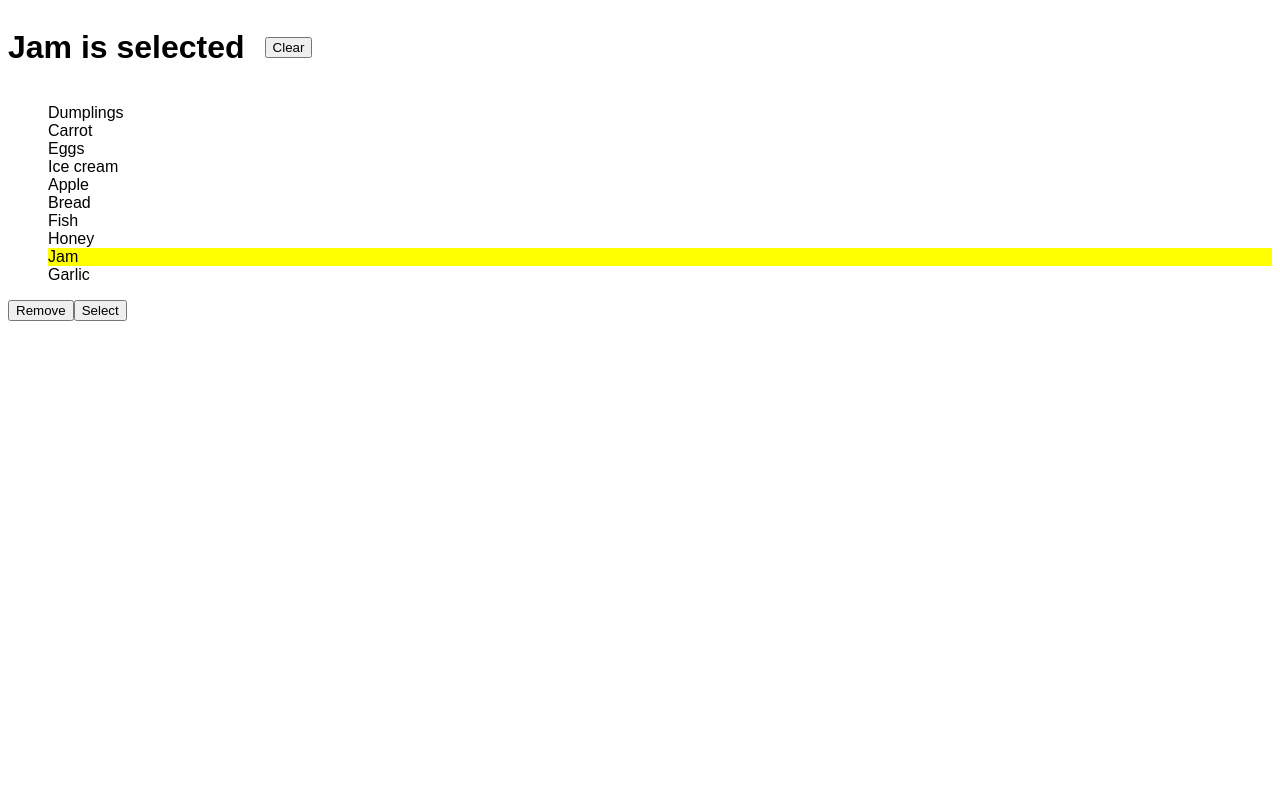
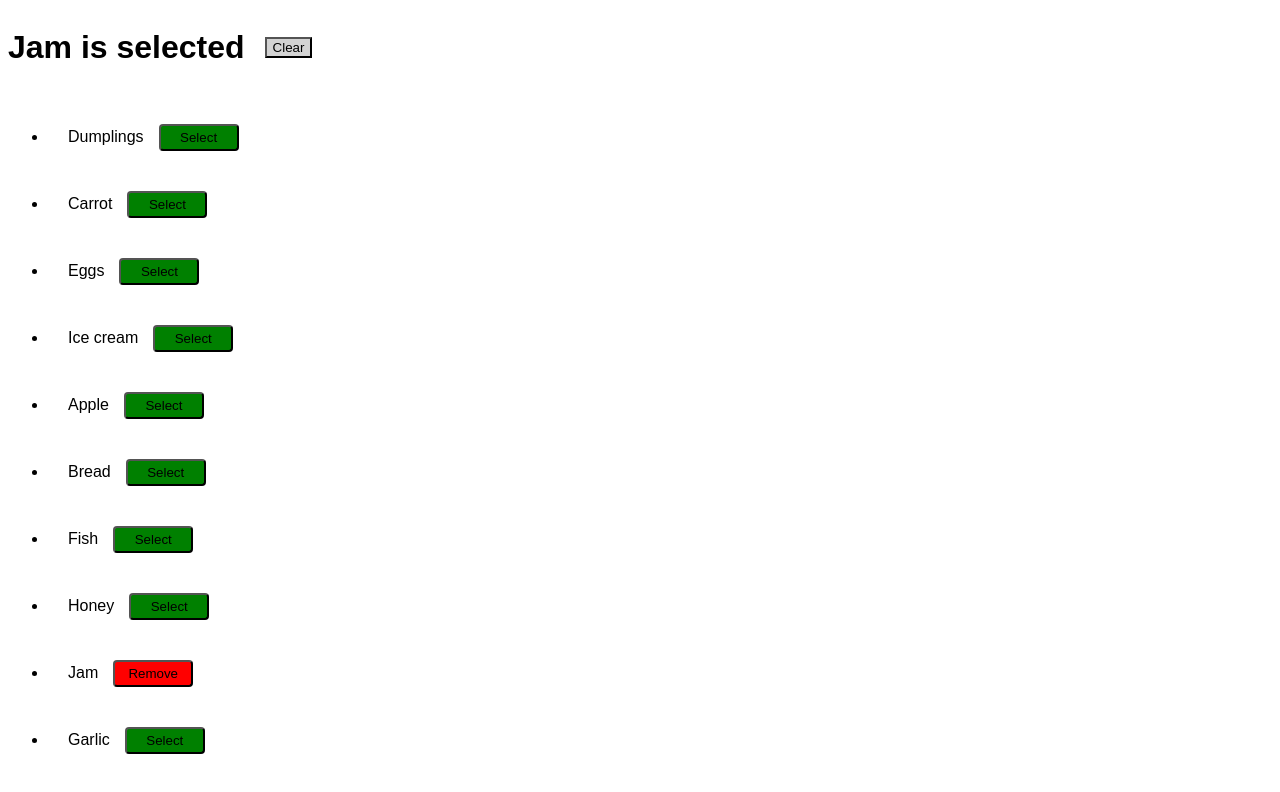
Before and after one commit to mate-academy/react_goods-selector, a React (Create React App) app: page / in a window 1280 px wide. Shown: the top 792 px of the page. Built offline with nearby package versions, Linux system fonts and the light colour scheme.

Commit message:
Solution

```diff
--- a/src/App.scss
+++ b/src/App.scss
@@ -7,6 +7,15 @@ html {
     display: flex;
     align-items: center;
     gap: 20px;
+  }
+
+  &__clear {
+    background-color: lightgray;
+    transition: background-color 0.2s;
+
+    &:hover {
+      background-color: lightpink;
+    }
   }
 }
 
@@ -18,3 +27,33 @@ html {
     background-color: #ff0;
   }
 }
+
+li {
+  padding: 20px;
+}
+
+.controlBtn {
+  margin-left: 15px;
+
+  transition: background-color 0.5s;
+
+  width: 80px;
+  padding: 4px;
+  border-radius: 4px;
+}
+
+.btn--success {
+  background-color: green;
+}
+
+.btn--error {
+  background-color: red;
+}
+
+iframe {
+  display: none;
+}
+
+button {
+  cursor: pointer;
+}
--- a/src/App.tsx
+++ b/src/App.tsx
@@ -1,51 +1,122 @@
-import React from 'react';
+import { Component } from 'react';
+import classNames from 'classnames';
 import './App.scss';
 
-// import goodsFromServer from './goods';
+import goodsFromServer from './goods';
 
-export const App: React.FC = () => {
+type State = {
+  selectedGoods: string[];
+  goods: string[];
+};
+
+export class App extends Component<{}, State> {
+  state = {
+    selectedGoods: ['Jam'],
+    goods: goodsFromServer,
+  };
+
+  getHeaderTitle() {
+    const { selectedGoods } = this.state;
+
+    if (!selectedGoods.length) {
+      return 'No goods selected';
+    }
+
+    if (selectedGoods.length === 1) {
+      return `${selectedGoods} is selected`;
+    }
+
+    const lastIndex = selectedGoods.length - 1;
+    const firstPart = selectedGoods.slice(0, -1);
+    const joined = `${firstPart.join(', ')} and ${selectedGoods[lastIndex]}`;
+
+    return `${joined} are selected`;
+  }
+
+  clear = () => {
+    this.setState({
+      selectedGoods: [],
+    });
+  };
+
+  isSelected(goodName: string) {
+    const { selectedGoods } = this.state;
+
+    return selectedGoods.includes(goodName);
+  }
+
+  selectGood(good: string) {
+    const { selectedGoods } = this.state;
+
+    this.setState({ selectedGoods: [...selectedGoods, good] });
+  }
+
+  unselectGood(good: string) {
+    const { selectedGoods } = this.state;
+    const newGoods = selectedGoods.filter(el => el !== good);
+
+    this.setState({ selectedGoods: newGoods });
+  }
+
+  selectToggle(goodName: string) {
+    if (this.isSelected(goodName)) {
+      this.unselectGood(goodName);
+
+      return;
+    }
+
+    this.selectGood(goodName);
+  }
+
+  render() {
+    const { goods } = this.state;
+
     return (
       <main className="App">
         <header className="App__header">
           <h1 className="App__title">
-          Jam is selected
+            {this.getHeaderTitle()}
           </h1>
 
           <button
             type="button"
             className="App__clear"
+            onClick={this.clear}
           >
             Clear
           </button>
         </header>
 
         <ul>
-        <li className="Good">Dumplings</li>
-        <li className="Good">Carrot</li>
-        <li className="Good">Eggs</li>
-        <li className="Good">Ice cream</li>
-        <li className="Good">Apple</li>
-        <li className="Good">Bread</li>
-        <li className="Good">Fish</li>
-        <li className="Good">Honey</li>
-        <li className="Good Good--active">Jam</li>
-        <li className="Good">Garlic</li>
-      </ul>
+          {goods.map(good => {
+            const isSelected = this.isSelected(good);
 
-      {/* Put required buttons into each Good */}
+            return (
+              <li key={good}>
+                <div>
+                  {good}
                   <button
                     type="button"
-        className="Good__remove"
+                    className={classNames(
+                      'controlBtn',
+                      {
+                        'btn--success': !isSelected,
+                        'btn--error': isSelected,
+                      },
+                    )}
+                    onClick={() => this.selectToggle(good)}
                   >
-        Remove
+                    {(isSelected
+                      ? 'Remove'
+                      : 'Select'
+                    )}
                   </button>
-
-      <button
-        type="button"
-        className="Good__select"
-      >
-        Select
-      </button>
+                </div>
+              </li>
+            );
+          })}
+        </ul>
       </main>
     );
-};
+  }
+}
```
Also changed, not shown: 1 other file (tests, documents, lock files or other folders). Lines whose indentation alone changed are shown as unchanged.
